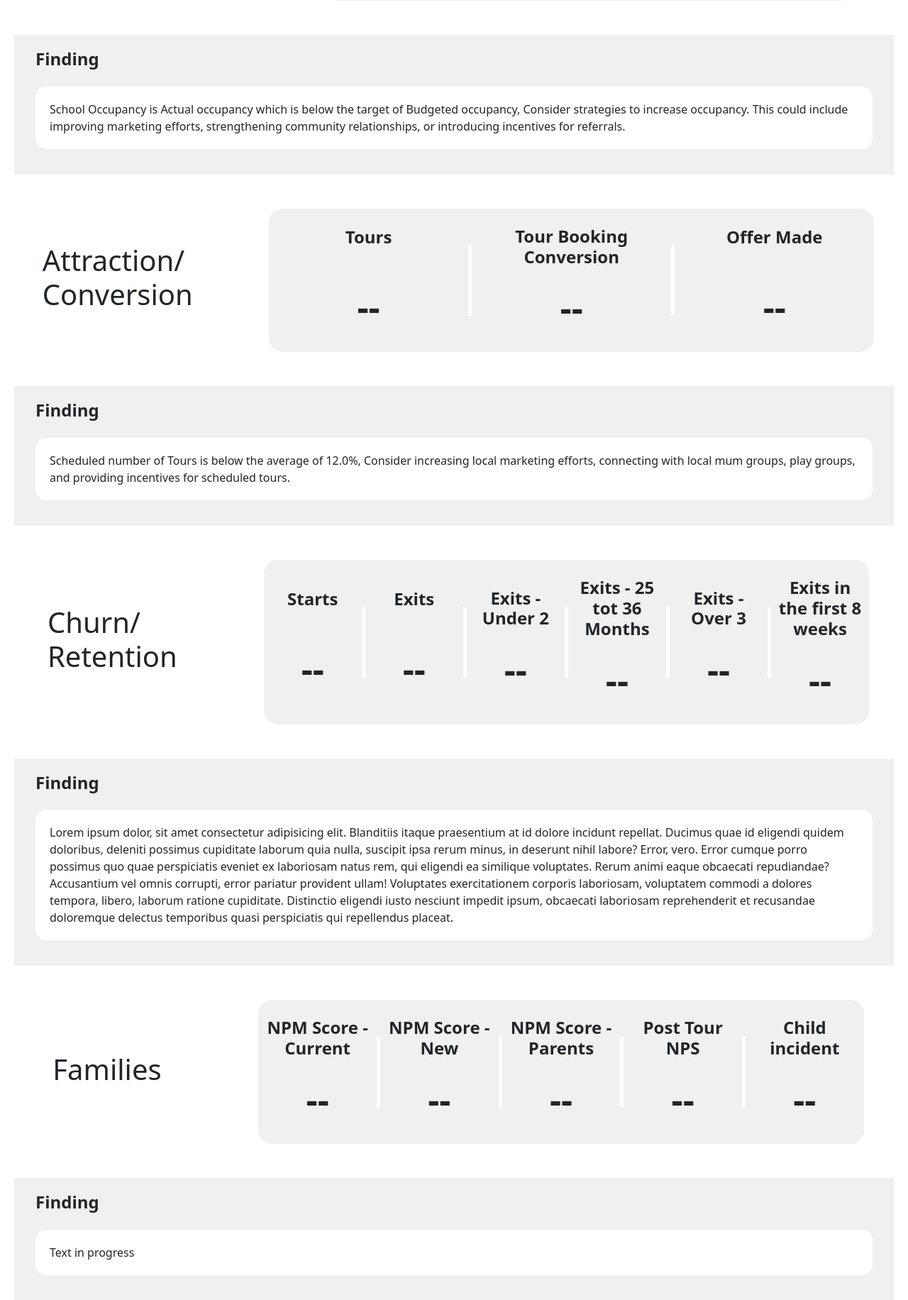
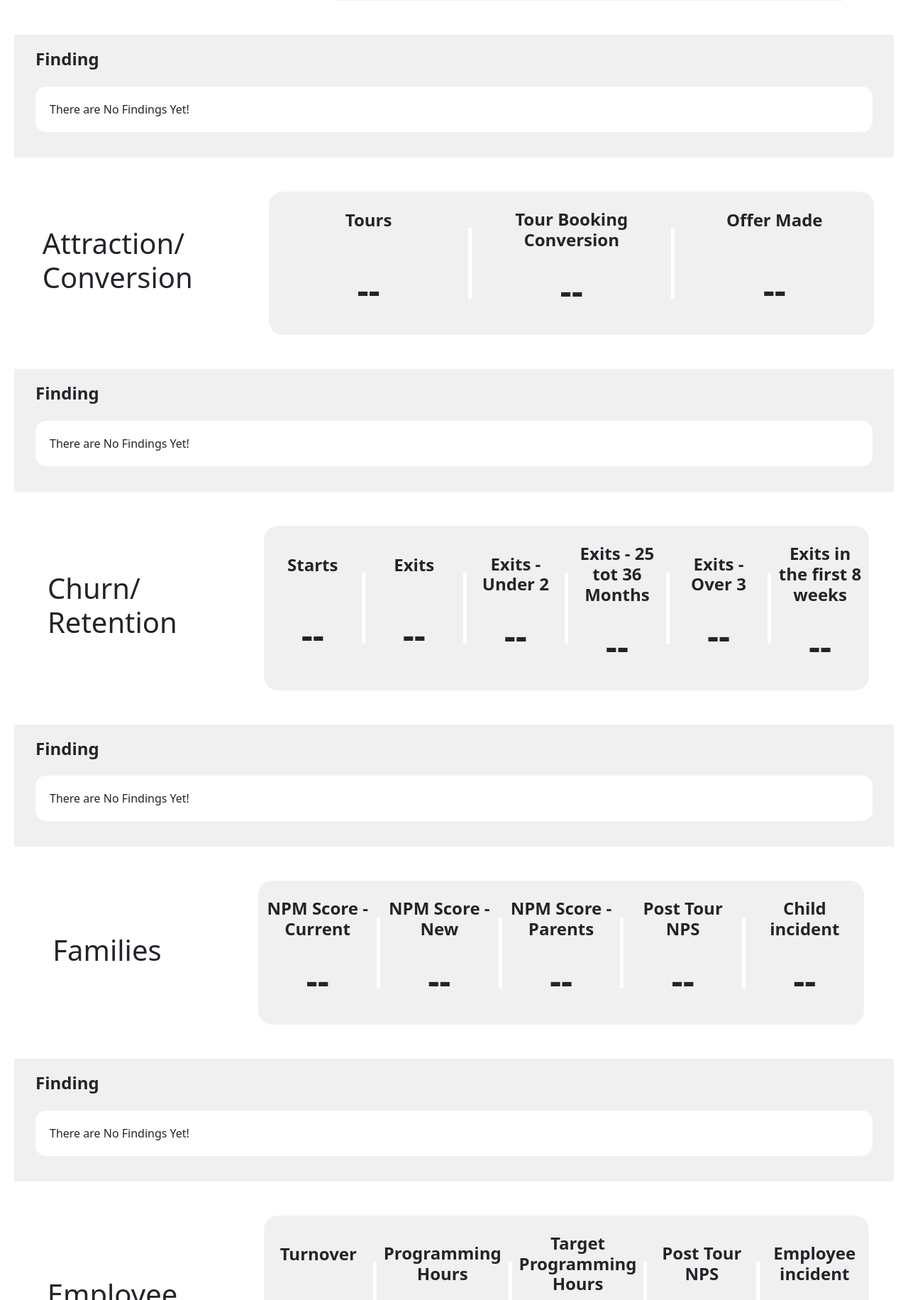
Before and after one commit to Tahir-Bahoo/ReportingSystem, a Django app: template app/templates/index.html in a window 1280 px wide. Shown: the part 423-2255 px from the top of the page at 71% size. Run offline with Django 4.2, Linux system fonts and the light colour scheme; the template is opened without the code that fills it: most values are stand-ins (such as "Sample title", 1, 10 or a date in 2020).

Commit message:
the functionality to add Findings dynamically throught excel file

```diff
--- a/app/templates/index.html
+++ b/app/templates/index.html
@@ -146,7 +146,7 @@
 
 					<div class="description">
 						<h5 class="mb-4">Finding</h5>
-						<p>School Occupancy is Actual occupancy which is below the target of Budgeted occupancy, Consider strategies to increase occupancy. This could include improving marketing efforts, strengthening community relationships, or introducing incentives for referrals.</p>
+						<p id="occupancy_findings">There are No Findings Yet!</p>
 						<!-- <div class="button text-center">
 							<button>
 								Add Selected Actions
@@ -188,7 +188,7 @@
 
 					<div class="description">
 						<h5 class="mb-4">Finding</h5>
-						<p>Scheduled number of  Tours  is below the average of  12.0%, Consider increasing local marketing efforts, connecting with local mum groups, play groups, and providing incentives for scheduled tours.</p>
+						<p id="attraction_conversion_findings">There are No Findings Yet!</p>
 						<!-- <div class="button text-center">
 							<button>
 								Add Selected Actions
@@ -248,15 +248,7 @@
 
 					<div class="description">
 						<h5 class="mb-4">Finding</h5>
-						<p>Lorem ipsum dolor, sit amet consectetur adipisicing elit. Blanditiis itaque praesentium at id
-							dolore incidunt repellat. Ducimus quae id eligendi quidem doloribus, deleniti possimus
-							cupiditate laborum quia nulla, suscipit ipsa rerum minus, in deserunt nihil labore? Error,
-							vero. Error cumque porro possimus quo quae perspiciatis eveniet ex laboriosam natus rem, qui
-							eligendi ea similique voluptates. Rerum animi eaque obcaecati repudiandae? Accusantium vel
-							omnis corrupti, error pariatur provident ullam! Voluptates exercitationem corporis
-							laboriosam, voluptatem commodi a dolores tempora, libero, laborum ratione cupiditate.
-							Distinctio eligendi iusto nesciunt impedit ipsum, obcaecati laboriosam reprehenderit et
-							recusandae doloremque delectus temporibus quasi perspiciatis qui repellendus placeat.</p>
+						<p id="churn_retention_findings">There are No Findings Yet!</p>
 						<!-- <div class="button text-center">
 							<button>
 								Add Selected Actions
@@ -311,7 +303,7 @@
 
 					<div class="description">
 						<h5 class="mb-4">Finding</h5>
-						<p>Text in progress</p>
+						<p id="families_findings">There are No Findings Yet!</p>
 						<!-- <div class="button text-center">
 							<button>
 								Add Selected Actions
@@ -365,7 +357,7 @@
 
 					<div class="description">
 						<h5 class="mb-4">Finding</h5>
-						<p>There is an extreme staff retention issue with a last twelve month turnover rate above 40.0%, Improve team experience and implement exit surveys, get the HR team involved.</p>
+						<p id="employee_findings">There are No Findings Yet!</p>
 						<!-- <div class="button text-center">
 							<button>
 								Add Selected Actions
@@ -410,14 +402,17 @@
 							center: select_center
 						},
 						success: function(response) {
+							const all_findings = response['all_findings']
 							console.log('Success:', response);
 							$('#total_occupancy').html((response['Actual occupancy'] * 100).toFixed(0) + '%');
 							$('#budget_occupancy').html((response['Budgeted occupancy'] * 100).toFixed(0) + '%');
 							$('#casual_occupancy').html((response['Casual occupancy'] * 100).toFixed(1) + '%');
+							$('#occupancy_findings').html(response['all_findings']['Occupancy']);
 
 							$('#tours').html(response['Tours']);
 							$('#tour_booking_conversion').html((response['Tour Booking Conversion'] * 100).toFixed(0) + '%');
 							$('#offers_made').html(response['Offers Made']);
+							$('#attraction_conversion_findings').html(response['all_findings']['Attraction / Conversion']);
 
 							$('#starts').html(response['Starts']);
 							$('#exits').html(response['Exits']);
@@ -425,17 +420,31 @@
 							$('#exits_25_36_months').html(response['Exits  - 25-36 Months']);
 							$('#exits_over_3').html(response['Exits  - Over 3']);
 							$('#upto_8_week_exits').html(response['Up to 8 Week Exits']);
+							$('#churn_retention_findings').html(response['all_findings']['Churn / Retention']);
 
 							$('#centre_NPS_score_existing').html(response['Centre NPS Score - Existing']);
 							$('#centre_NPS_score_new').html(response['Centre NPS Score - New']);
 							$('#centre_NPS_score_parents').html(response['Centre NPS Score - Parents']);
 							$('.post_tour_NPS').html(response['Post Tour NPS']);
 							$('#child_incidents').html(response['Child Incidents']);
+							$('#families_findings').html(response['all_findings']['Families']);
 
 							$('#turnover').html((response['Turnover (Perm - Voluntary)'] * 100).toFixed(0) + '%');
 							$('#programming_hours').html(response['Programming Hours']);
 							$('#target_programming_hours').html(response['Target Programming Hours']);
 							$('#employee_incidents').html(response['Employee Incidents']);
+							$('#employee_findings').html(response['all_findings']['Employees']);
+
+							Object.keys(all_findings).forEach(category => {
+								// Check if the category exists in response['all_findings']
+								if (response['all_findings'].hasOwnProperty(category)) {
+									// Update the HTML content with the findings
+									$(all_findings[category]).html(response['all_findings'][category]);
+								} else {
+									// If category doesn't exist, show "No Findings"
+									$(all_findings[category]).html("No Findings");
+								}
+							});
 
 						},
 						error: function(xhr, status, error) {
```
Also changed, not shown: app/views.py (+44 -15 lines), 2 other files. Lines whose indentation alone changed are shown as unchanged.
